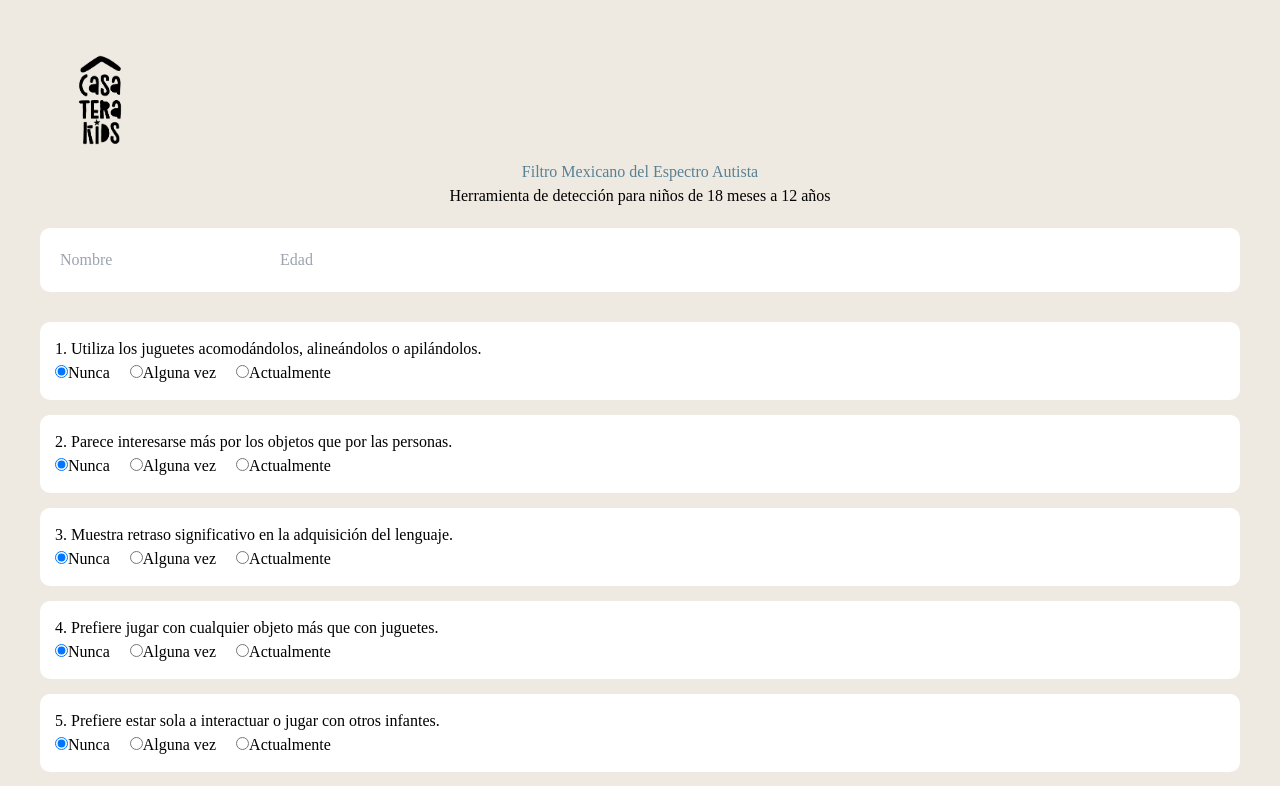
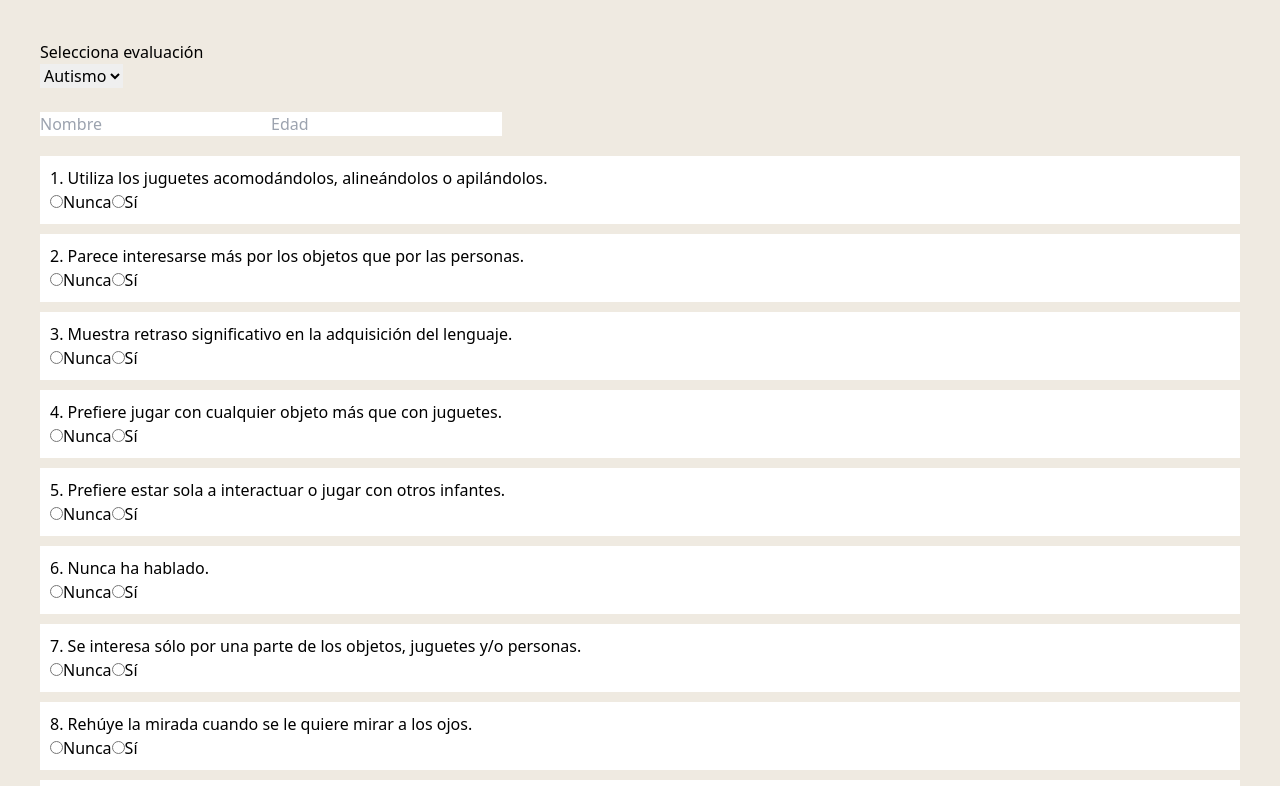
Before and after one commit to diegogiovenile/filtro-de-autismo-casa-tk, a React (Vite) app: page / in a window 1280 px wide. Shown: the top 786 px of the page. Built offline with nearby package versions, Linux system fonts and the light colour scheme; the HTML template or start-up script is replaced by a standard one.

Commit message:
sistema completo autismo + tdah

```diff
--- a/src/App.jsx
+++ b/src/App.jsx
@@ -2,7 +2,7 @@ import React, { useState } from "react";
 import jsPDF from "jspdf";
 import logo from "./assets/logo.png";
 
-const preguntas = [
+const preguntasAutismo = [
 "Utiliza los juguetes acomodándolos, alineándolos o apilándolos.",
 "Parece interesarse más por los objetos que por las personas.",
 "Muestra retraso significativo en la adquisición del lenguaje.",
@@ -38,9 +38,33 @@ const preguntas = [
 "No mide riesgos."
 ];
 
+const preguntasTDAH = [
+"Le cuesta mantener la atención en tareas.",
+"Parece no escuchar cuando se le habla.",
+"No sigue instrucciones.",
+"Dificultad para organizarse.",
+"Evita tareas que requieren esfuerzo mental.",
+"Pierde objetos necesarios.",
+"Se distrae fácilmente.",
+"Es olvidadizo.",
+"Comete errores por descuido.",
+"No se queda quieto.",
+"Se levanta constantemente.",
+"Corre o trepa en exceso.",
+"No juega tranquilamente.",
+"Está en constante movimiento.",
+"Habla en exceso.",
+"Responde antes de terminar la pregunta.",
+"Dificultad para esperar turno.",
+"Interrumpe o se entromete."
+];
+
 export default function App() {
 
-const [respuestas, setRespuestas] = useState(Array(preguntas.length).fill("nunca"));
+const [tipo,setTipo] = useState("autismo");
+const preguntas = tipo === "autismo" ? preguntasAutismo : preguntasTDAH;
+
+const [respuestas, setRespuestas] = useState(Array(preguntas.length).fill("0"));
 const [nombre,setNombre] = useState("");
 const [edad,setEdad] = useState("");
 
@@ -50,252 +74,172 @@ nuevas[index]=value;
 setRespuestas(nuevas);
 };
 
-// 🔥 CÁLCULO CORRECTO
-const actuales = respuestas.filter(r => r === "actual").length;
-const antes = respuestas.filter(r => r === "alguna").length;
+const valores = {
+"0":0,
+"1":1,
+"2":2,
+"3":3
+};
 
-const total = (actuales * 2) + antes;
+// 🔵 AUTISMO
+const totalAutismo = respuestas.filter(r=>r!=="0").length;
 
-// 🔥 INTERPRETACIÓN CLÍNICA
-const interpretacion = total >= 28
-? "Existe la posibilidad de que la persona evaluada se encuentre dentro del espectro autista. Se recomienda acudir con un profesional para una evaluación diagnóstica."
-: "El puntaje no sugiere características significativas dentro del espectro autista según este filtro.";
+// 🔵 TDAH
+const inatencion = respuestas.slice(0,9).reduce((acc,r)=>acc+valores[r],0);
+const hiperactividad = respuestas.slice(9,18).reduce((acc,r)=>acc+valores[r],0);
+const totalTDAH = inatencion + hiperactividad;
 
-// 📄 PDF PROFESIONAL
+// 🔵 INTERPRETACIÓN
+let interpretacion = "";
+
+if(tipo==="autismo"){
+interpretacion = totalAutismo >= 15
+? "Posibilidad de pertenecer al espectro autista. Se recomienda valoración clínica."
+: "Menor probabilidad según este filtro.";
+}else{
+if(totalTDAH >= 36){
+interpretacion = "Alta probabilidad de TDAH. Se recomienda evaluación clínica.";
+}else if(totalTDAH >= 24){
+interpretacion = "Indicadores moderados. Se sugiere seguimiento.";
+}else{
+interpretacion = "Baja probabilidad según esta escala.";
+}
+}
+
+// 🔥 PDF PREMIUM
 const generarPDF = () => {
 
 const pdf = new jsPDF();
 const fecha = new Date().toLocaleDateString();
 
-// 🎨 COLOR PRINCIPAL (Casa Terakids)
-const color = [155, 202, 213];
+const color = [155,202,213];
 
-// 🔷 HEADER
 pdf.setFillColor(...color);
-pdf.rect(0, 0, 210, 30, "F");
+pdf.rect(0,0,210,30,"F");
 
-// LOGO
-pdf.addImage(logo, "PNG", 10, 5, 20, 20);
+pdf.addImage(logo,"PNG",10,5,20,20);
 
-// TÍTULO
 pdf.setTextColor(255,255,255);
 pdf.setFontSize(16);
-pdf.text("Casa Terakids", 105, 15, { align: "center" });
+pdf.text("Casa Terakids",105,15,{align:"center"});
 
 pdf.setFontSize(11);
-pdf.text("Reporte de Evaluación", 105, 23, { align: "center" });
+pdf.text("Reporte de Evaluación",105,23,{align:"center"});
 
-// 🔄 RESET COLOR
 pdf.setTextColor(0,0,0);
 
-// 🔹 DATOS
-pdf.setFontSize(12);
-pdf.text(`Nombre: ${nombre}`, 20, 45);
-pdf.text(`Edad: ${edad}`, 20, 55);
-pdf.text(`Fecha: ${fecha}`, 20, 65);
+pdf.text(`Nombre: ${nombre}`,20,45);
+pdf.text(`Edad: ${edad}`,20,55);
+pdf.text(`Fecha: ${fecha}`,20,65);
 
-// 🔹 SEPARADOR
-pdf.setDrawColor(200);
-pdf.line(20, 75, 190, 75);
+pdf.line(20,75,190,75);
 
-// 🔹 RESULTADOS
 pdf.setFontSize(14);
-pdf.text("Resultados", 20, 90);
+pdf.text("Resultados",20,90);
 
 pdf.setFontSize(12);
-pdf.text(`Indicadores actuales: ${actuales}`, 20, 105);
-pdf.text(`Indicadores previos: ${antes}`, 20, 115);
 
-// 🔥 CAJA DE PUNTAJE DESTACADA
+if(tipo==="autismo"){
+pdf.text(`Indicadores marcados: ${totalAutismo}`,20,110);
+}else{
+pdf.text(`Inatención: ${inatencion}`,20,105);
+pdf.text(`Hiperactividad: ${hiperactividad}`,20,115);
+pdf.text(`Total: ${totalTDAH}`,20,125);
+}
+
 pdf.setFillColor(240,240,240);
-pdf.roundedRect(20, 125, 170, 20, 5, 5, "F");
+pdf.roundedRect(20,140,170,20,5,5,"F");
 
-pdf.setFontSize(14);
-pdf.text(`Puntaje total: ${total} puntos`, 105, 138, { align: "center" });
+pdf.text("Interpretación",105,150,{align:"center"});
 
-// 🔹 INTERPRETACIÓN
-pdf.setFontSize(14);
-pdf.text("Interpretación clínica", 20, 160);
+pdf.setFontSize(11);
+pdf.text(interpretacion,20,170,{maxWidth:170});
 
-pdf.setFontSize(12);
-pdf.text(interpretacion, 20, 170, { maxWidth: 170 });
+pdf.setFontSize(9);
+pdf.setTextColor(120);
+pdf.text("Este instrumento es de detección y no sustituye diagnóstico clínico.",20,210,{maxWidth:170});
 
-// 🔹 NOTA
-pdf.setFontSize(10);
-pdf.setTextColor(100);
-pdf.text(
-"Este instrumento es una herramienta de detección y no constituye un diagnóstico clínico. Los resultados deben ser interpretados por un profesional.",
-20,
-210,
-{ maxWidth: 170 }
-);
+pdf.setTextColor(0);
+pdf.line(120,250,190,250);
+pdf.text("Firma del profesional",125,258);
 
-// 🔹 FIRMA
-pdf.setTextColor(0);
-pdf.line(120, 250, 190, 250);
-pdf.setFontSize(10);
-pdf.text("Nombre y firma del profesional", 125, 258);
-
-// 🔹 FOOTER
-pdf.setFontSize(9);
-pdf.setTextColor(150);
-pdf.text("Casa Terakids - Psicología infantil y neurodesarrollo", 105, 285, { align: "center" });
-
-// 🔹 GUARDAR
 pdf.save(`Reporte_${nombre || "Paciente"}.pdf`);
-
 };
 
-// 💾 GUARDAR RESULTADO
-const guardarResultado = () => {
+// GUARDAR
+const guardarResultado = ()=>{
+const datos = JSON.parse(localStorage.getItem("resultados")) || [];
 
-const resultados = JSON.parse(localStorage.getItem("resultados")) || [];
-
-const nuevo = {
+datos.push({
 nombre,
 edad,
-fecha: new Date().toLocaleDateString(),
-total,
-actuales,
-antes,
-resultado: interpretacion
-};
+tipo,
+fecha:new Date().toLocaleDateString(),
+resultado:interpretacion
+});
 
-resultados.push(nuevo);
-
-localStorage.setItem("resultados", JSON.stringify(resultados));
-
+localStorage.setItem("resultados",JSON.stringify(datos));
 };
 
 return (
 
-<div style={{
-background:"#EFEAE1",
-minHeight:"100vh",
-padding:"40px",
-fontFamily:"Montserrat"
+<div style={{background:"#EFEAE1",minHeight:"100vh",padding:"40px"}}>
+
+<h2>Selecciona evaluación</h2>
+
+<select value={tipo} onChange={(e)=>{
+setTipo(e.target.value);
+setRespuestas(Array(
+e.target.value==="autismo"
+? preguntasAutismo.length
+: preguntasTDAH.length
+).fill("0"));
 }}>
+<option value="autismo">Autismo</option>
+<option value="tdah">TDAH-5</option>
+</select>
 
-<div style={{textAlign:"center"}}>
+<br/><br/>
 
-<img src={logo} alt="Casa Terakids" style={{width:"120px"}}/>
+<input placeholder="Nombre" value={nombre} onChange={(e)=>setNombre(e.target.value)}/>
+<input placeholder="Edad" value={edad} onChange={(e)=>setEdad(e.target.value)}/>
 
-<h1 style={{color:"#588094"}}>
-Filtro Mexicano del Espectro Autista
-</h1>
-
-<p>
-Herramienta de detección para niños de 18 meses a 12 años
-</p>
-
-</div>
-
-<div style={{
-background:"white",
-padding:"20px",
-borderRadius:"10px",
-marginTop:"20px"
-}}>
-
-<div style={{display:"flex",gap:"20px"}}>
-
-<input
-placeholder="Nombre"
-value={nombre}
-onChange={(e)=>setNombre(e.target.value)}
-/>
-
-<input
-placeholder="Edad"
-value={edad}
-onChange={(e)=>setEdad(e.target.value)}
-/>
-
-</div>
-
-</div>
-
-<div style={{marginTop:"30px"}}>
+<div style={{marginTop:"20px"}}>
 
 {preguntas.map((p,i)=>(
-<div key={i}
-style={{
-background:"white",
-padding:"15px",
-marginBottom:"15px",
-borderRadius:"10px"
-}}
->
+<div key={i} style={{background:"white",padding:"10px",marginBottom:"10px"}}>
 
 <p>{i+1}. {p}</p>
 
-<div style={{display:"flex",gap:"20px"}}>
-
-<label>
-<input
-type="radio"
-name={`q${i}`}
-checked={respuestas[i]==="nunca"}
-onChange={()=>handleChange(i,"nunca")}
-/>
-Nunca
-</label>
-
-<label>
-<input
-type="radio"
-name={`q${i}`}
-checked={respuestas[i]==="alguna"}
-onChange={()=>handleChange(i,"alguna")}
-/>
-Alguna vez
-</label>
-
-<label>
-<input
-type="radio"
-name={`q${i}`}
-checked={respuestas[i]==="actual"}
-onChange={()=>handleChange(i,"actual")}
-/>
-Actualmente
-</label>
-
-</div>
+{tipo==="autismo" ? (
+<>
+<label><input type="radio" name={i} onChange={()=>handleChange(i,"0")}/>Nunca</label>
+<label><input type="radio" name={i} onChange={()=>handleChange(i,"1")}/>Sí</label>
+</>
+):(
+<>
+<label><input type="radio" name={i} onChange={()=>handleChange(i,"0")}/>Nunca</label>
+<label><input type="radio" name={i} onChange={()=>handleChange(i,"1")}/>A veces</label>
+<label><input type="radio" name={i} onChange={()=>handleChange(i,"2")}/>Frecuente</label>
+<label><input type="radio" name={i} onChange={()=>handleChange(i,"3")}/>Muy frecuente</label>
+</>
+)}
 
 </div>
 ))}
 
 </div>
 
-<div style={{
-background:"white",
-padding:"20px",
-borderRadius:"10px"
-}}>
+<div style={{background:"white",padding:"20px"}}>
 
-<h2>Resultado</h2>
-
-<p>Indicadores actuales: <b>{actuales}</b></p>
-<p>Indicadores previos: <b>{antes}</b></p>
-
-<p>Total: <b>{total}</b> puntos</p>
+<h3>Resultado</h3>
 
 <p>{interpretacion}</p>
 
-<button
-onClick={()=>{
+<button onClick={()=>{
 guardarResultado();
 generarPDF();
-}}
-style={{
-background:"#9BCAD5",
-border:"none",
-padding:"12px 20px",
-borderRadius:"8px",
-cursor:"pointer"
-}}
->
+}}>
 Descargar PDF
 </button>
 
```
